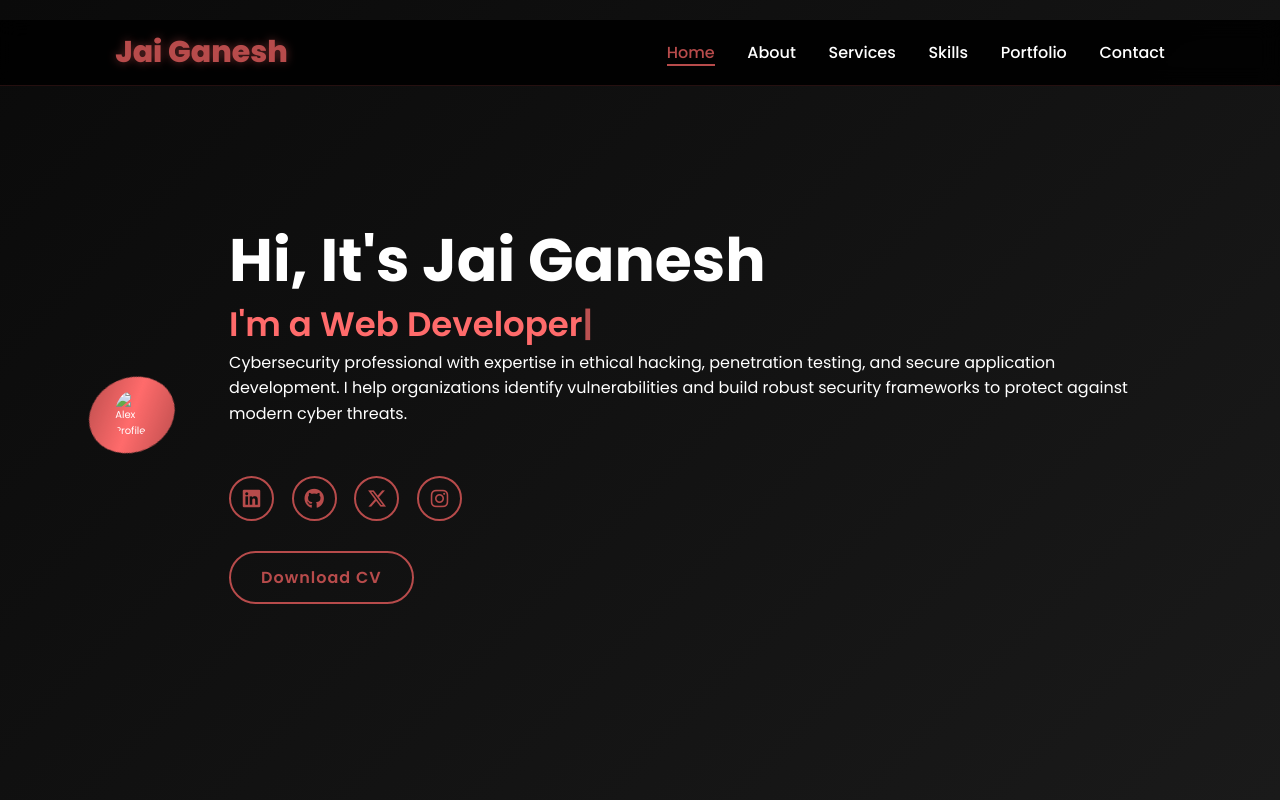
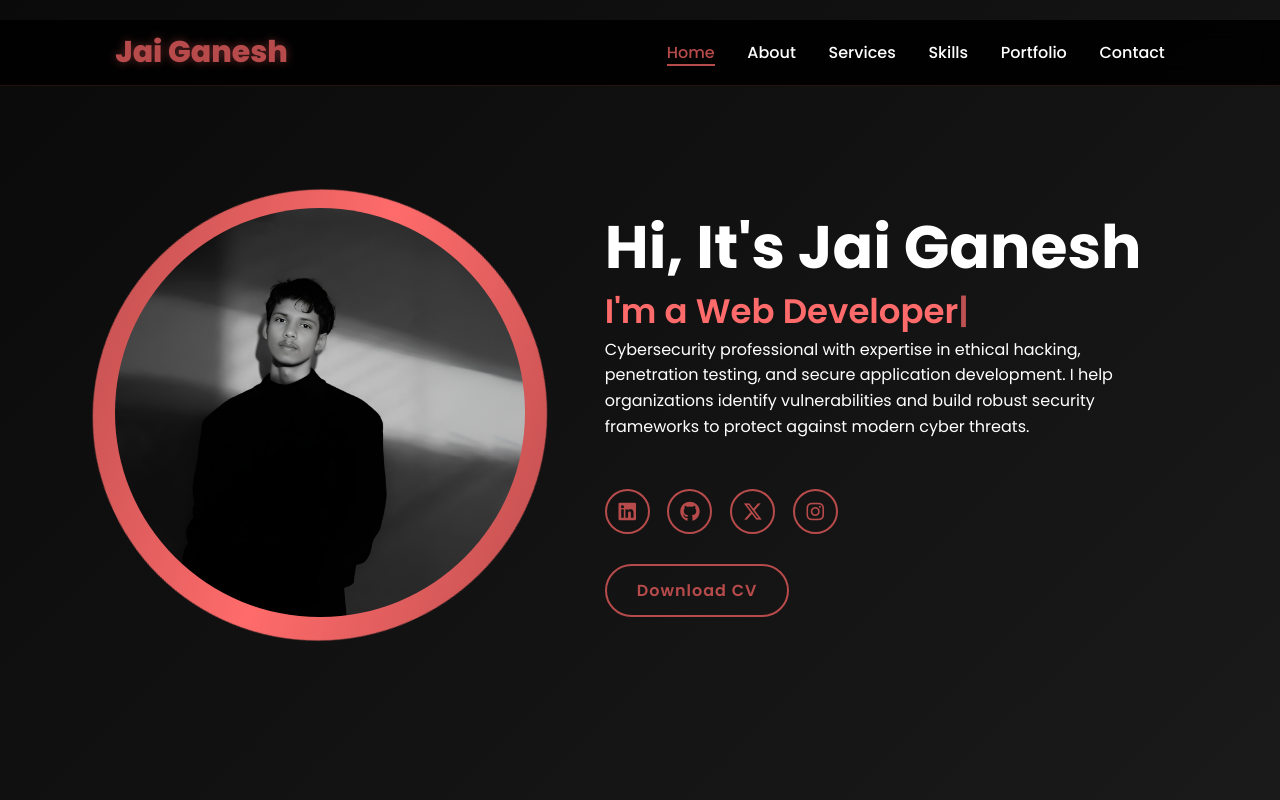
Before and after one commit to crish-dev/Jai-Bro, a plain HTML site: page index.html in a window 1280 px wide. Shown: the top 800 px of the page. Drawn offline with nearby package versions, Linux system fonts and the light colour scheme.

Commit message:
Update index.html

```diff
--- a/index.html
+++ b/index.html
@@ -28,7 +28,7 @@
 
     <section class="home" id="home">
         <div class="home-img" data-aos="fade-right" data-aos-duration="1000">
-            <img src="Main_jg.jpg" alt="Alex Profile">
+            <img src="Main.jpg" alt="Alex Profile">
         </div>
         <div class="home-content" data-aos="fade-left" data-aos-duration="1000">
             <h1>Hi, It's <span>Jai Ganesh</span></h1>
```
